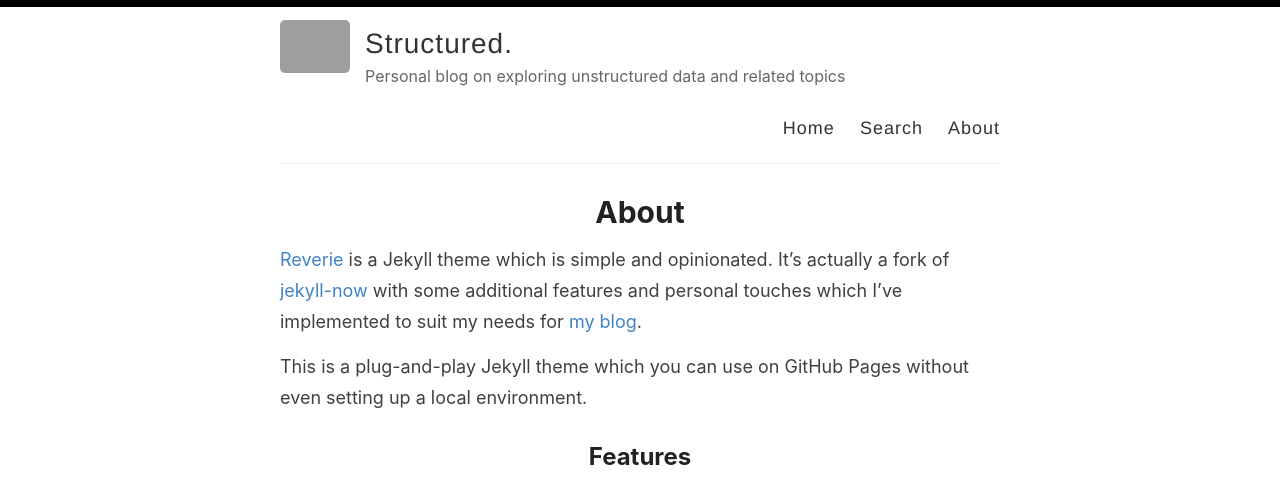
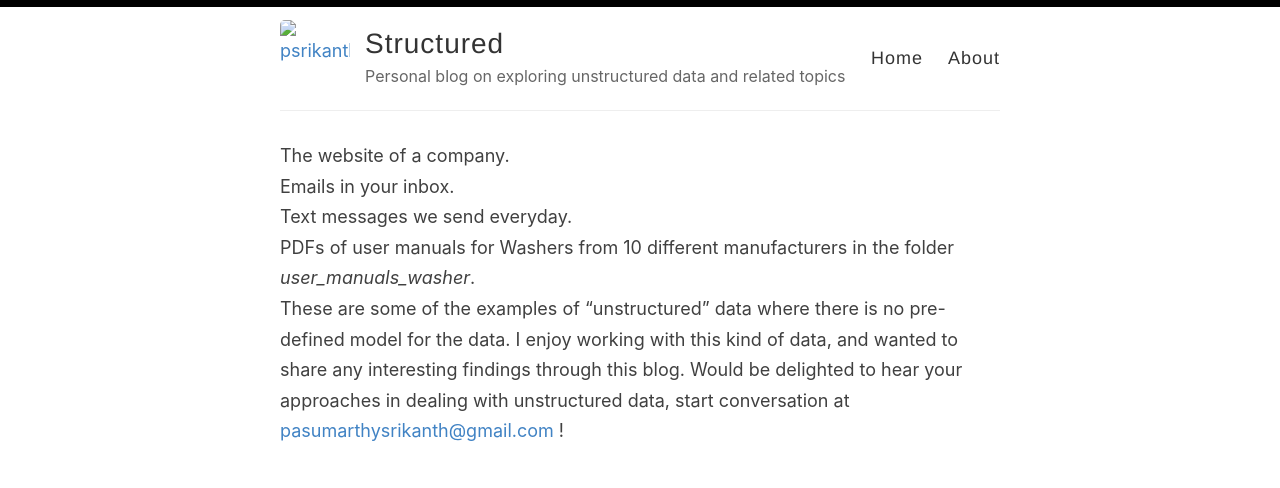
Before and after one commit to psrikanthm/psrikanthm.github.io, a Jekyll site: the page built from _pages/about.md, in a window 1280 px wide. Shown: the top 488 px of the page. Built offline with Jekyll 4.4.1, drawn with Linux system fonts in a browser that asks for light colours; some of the changed text lies outside the part shown; grey boxes are pictures that could not be loaded.

Commit message:
change the About Me section and remove Search Page

```diff
--- a/_config.yml
+++ b/_config.yml
@@ -3,7 +3,7 @@
 #
 
 # Name of your site (displayed in the header)
-name: Structured.
+name: Structured
 
 # Name of the author
 Author: Srikanth Pasumarthy
@@ -12,7 +12,7 @@ Author: Srikanth Pasumarthy
 description: Personal blog on exploring unstructured data and related topics
 
 # URL of your avatar or profile pic (you could use your GitHub profile pic)
-avatar: /images/display_picture.jpg
+#avatar: /images/display_picture.jpg
 
 #
 # Flags below are optional
--- a/_layouts/default.html
+++ b/_layouts/default.html
@@ -28,7 +28,6 @@
 
             <nav>
               <a href="{{ site.baseurl }}/">Home</a>
-              <a href="{{ site.baseurl }}/search">Search</a>
               <a href="{{ site.baseurl }}/about">About</a>
             </nav>
           </header>
--- a/_pages/about.md
+++ b/_pages/about.md
@@ -1,29 +1,25 @@
 ---
 layout: page
-title: About
 permalink: /about/
 ---
 
-[Reverie](https://github.com/amitmerchant1990/reverie) is a Jekyll theme which is simple and opinionated. It's actually a fork of [jekyll-now](https://github.com/barryclark/jekyll-now) with some additional features and personal touches which I've implemented to suit my needs for [my blog](https://www.amitmerchant.com).
+The website of a company.
+Emails in your inbox.
+Text messages we send everyday.
+PDFs of user manuals for Washers from 10 different manufacturers in the folder *user_manuals_washer*.
+These are some of the examples of "unstructured" data where there is no pre-defined model for the data.
+I enjoy working with this kind of data, and wanted to share any interesting findings through this blog.
+Would be delighted to hear your approaches in dealing with unstructured data, start conversation
+at <pasumarthysrikanth@gmail.com> !
 
-This is a plug-and-play Jekyll theme which you can use on GitHub Pages without even setting up a local environment.
+&nbsp;
+&nbsp;
 
-## Features
-
-- Command-line free fork-first workflow, using GitHub.com to create, customize and post to your blog
-- Fully responsive and mobile optimized base theme
-- Sass/Coffeescript support using Jekyll 2.0
-- Free hosting on your GitHub Pages user site
-- All the SEO goodies comes in-built
-- Markdown blogging
-- Syntax highlighting using Pygments
-    - [Dracula syntax theme](https://draculatheme.com/) included
-- Disqus commenting
-- Google Analytics integration
-- Fuzzy search across blog posts
-- Pagination of posts works out-of-the-box.
-- Categorize posts out-of-the box
-- RSS Feed
-- In-built sitemap
-
-Learn more about it [here](https://github.com/amitmerchant1990/reverie) on how to get started.
+<p><img src="/images/display_picture.jpg" alt="drawing" width="200" align="left"/> Srikanth Pasumarthy lives in Toronto
+and works as Machine Learning Engineer at
+<a href = "http://www.tealbook.com">Tealbook</a>. Where he gets to use Natural Language Processing over tons of
+unstructed text to build 'trusted source of supplier data'.<br>
+In the early phase of his career he was a software engineer, building
+elements of cloud infrastructure for ISPs and Enterprises.<br>
+Srikanth has a Masters degree from McGill University
+and Bachelors degree from Indian Institute of Technology Guwahati.</p>
```
Also changed, not shown: _pages/search.md (deleted, +0 -21 lines).
